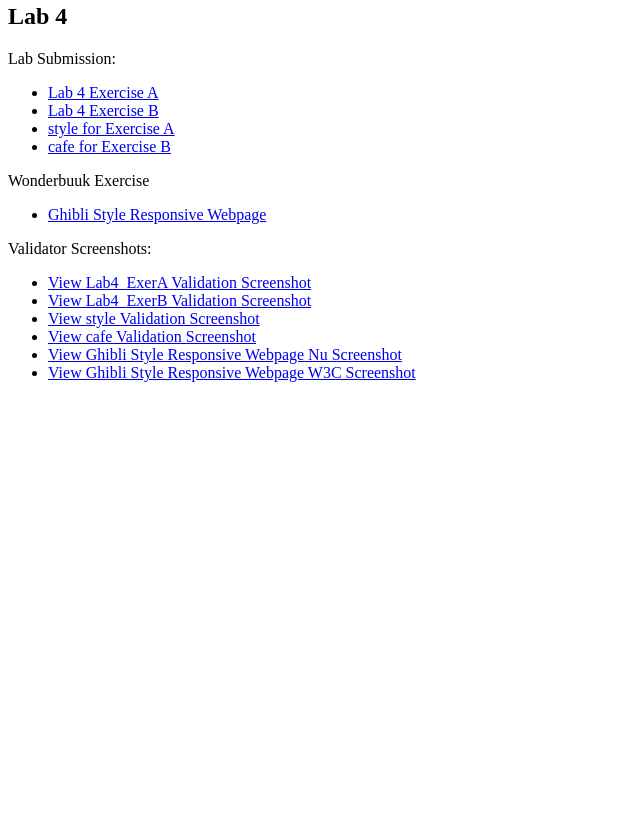
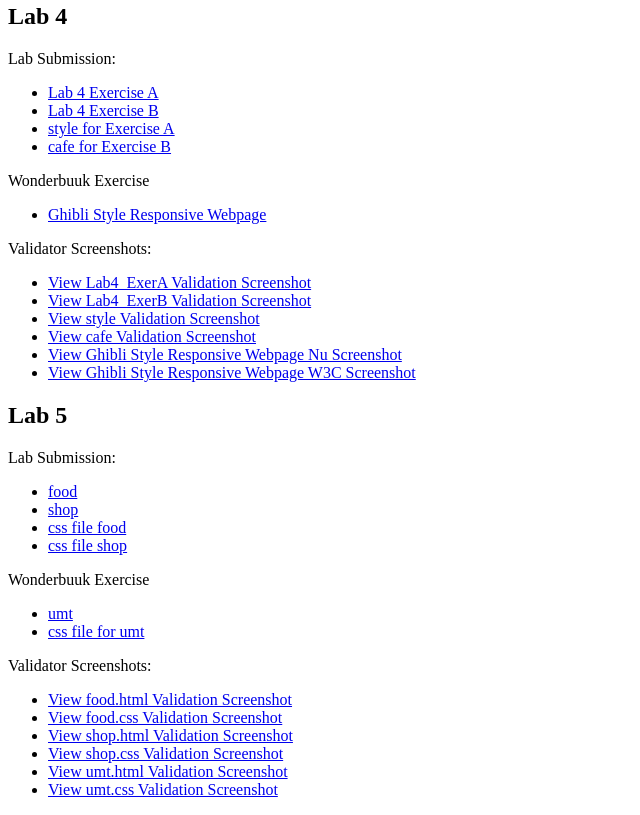
Before and after one commit to dmia-wysrh/S78568_CSF3133_K3, a plain HTML site: page index.html in a window 1280 px wide. Shown: the part 1149-1964 px from the top of the page, without its empty margins (0-640 px from the left). Before the commit the page ends 1547 px from the top, so only its background shows below. Drawn offline with Linux system fonts and the light colour scheme.

Commit message:
Update index.html
upload lab 5 to the index

```diff
--- a/index.html
+++ b/index.html
@@ -104,5 +104,31 @@
         <li><a href="Lab4/Lab4(css valid).png" target="_blank">View Ghibli Style Responsive Webpage W3C Screenshot</a></li>
     </ul>
 
+    <!-- Lab 5 Section -->
+    <h2>Lab 5</h2>
+    <p>Lab Submission:</p>
+    <ul>
+        <li><a href="Lab5/food.html" target="_blank">food</a></li>
+        <li><a href="Lab5/shop.html" target="_blank">shop</a></li>
+		<li><a href="Lab5/food.css" target="_blank">css file food</a></li>
+        <li><a href="Lab5/shop.css" target="_blank">css file shop</a></li>
+    </ul>
+
+    <p>Wonderbuuk Exercise</p>
+    <ul>
+        <li><a href="Lab5/umt.html" target="_blank">umt</a></li>
+		<li><a href="Lab5/umt.html" target="_blank">css file for umt</a></li>
+    </ul>
+
+    <p>Validator Screenshots:</p>
+    <ul>
+        <li><a href="Lab5/food.html(valid).png" target="_blank">View food.html Validation Screenshot</a></li>
+        <li><a href="Lab5/food.css(valid).png" target="_blank">View food.css Validation Screenshot</a></li>
+        <li><a href="Lab5/shop.html(valid).png" target="_blank">View shop.html Validation Screenshot</a></li>
+        <li><a href="Lab5/shop.css(valid).png" target="_blank">View shop.css Validation Screenshot</a></li>
+		<li><a href="Lab5/umt.html(valid).png" target="_blank">View umt.html Validation Screenshot</a></li>
+        <li><a href="Lab5/umt.css(valid).png" target="_blank">View umt.css Validation Screenshot</a></li>
+    </ul>
+
 </body>
 </html>
```
